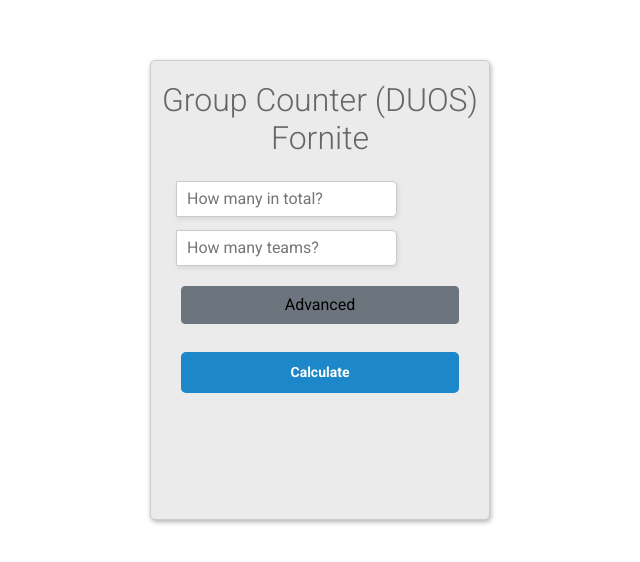
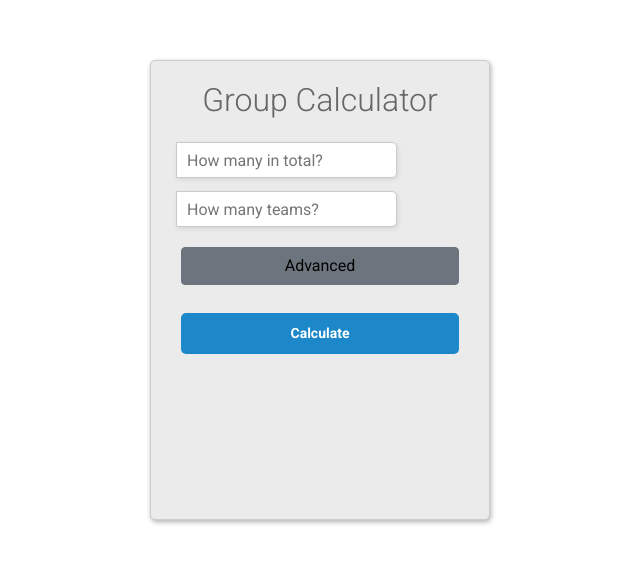
Before and after one commit to MattPlayGamez/player-calculator, a plain HTML site: page index.html in a window 1280 px wide. Shown: the part 110-672 px from the top of the page, without its empty margins (320-960 px from the left). Drawn offline with nearby package versions, Linux system fonts and the light colour scheme.

Commit message:
Update index.html

```diff
--- a/index.html
+++ b/index.html
@@ -3,7 +3,7 @@
 
 <head>
   <link href="https://cdn.jsdelivr.net/npm/bootstrap@5.1.3/dist/css/bootstrap.min.css" rel="stylesheet" integrity="sha384-1BmE4kWBq78iYhFldvKuhfTAU6auU8tT94WrHftjDbrCEXSU1oBoqyl2QvZ6jIW3" crossorigin="anonymous">
-  <title>X calculator</title>
+  <title>Group Counter (DUOS) Fornite</title>
   <link href="https://fonts.googleapis.com/css?family=Roboto:300,400,500,700" rel="stylesheet">
   <link rel="stylesheet" href="https://use.fontawesome.com/releases/v5.4.1/css/all.css"
     integrity="sha384-5sAR7xN1Nv6T6+dT2mhtzEpVJvfS3NScPQTrOxhwjIuvcA67KV2R5Jz6kr4abQsz" crossorigin="anonymous">
@@ -172,7 +172,7 @@
 
 <body>
   <div class="main-block">
-    <h1>Group Counter (DUOS) Fornite</h1>
+    <h1>Group Calculator</h1>
     <form action="index.html">
       <input type="text" name="totalplayers" id="totalplayers" placeholder="How many in total?" required />
       <input type="text" name="totalteams" id="totalteams" placeholder="How many teams?" required />
```
